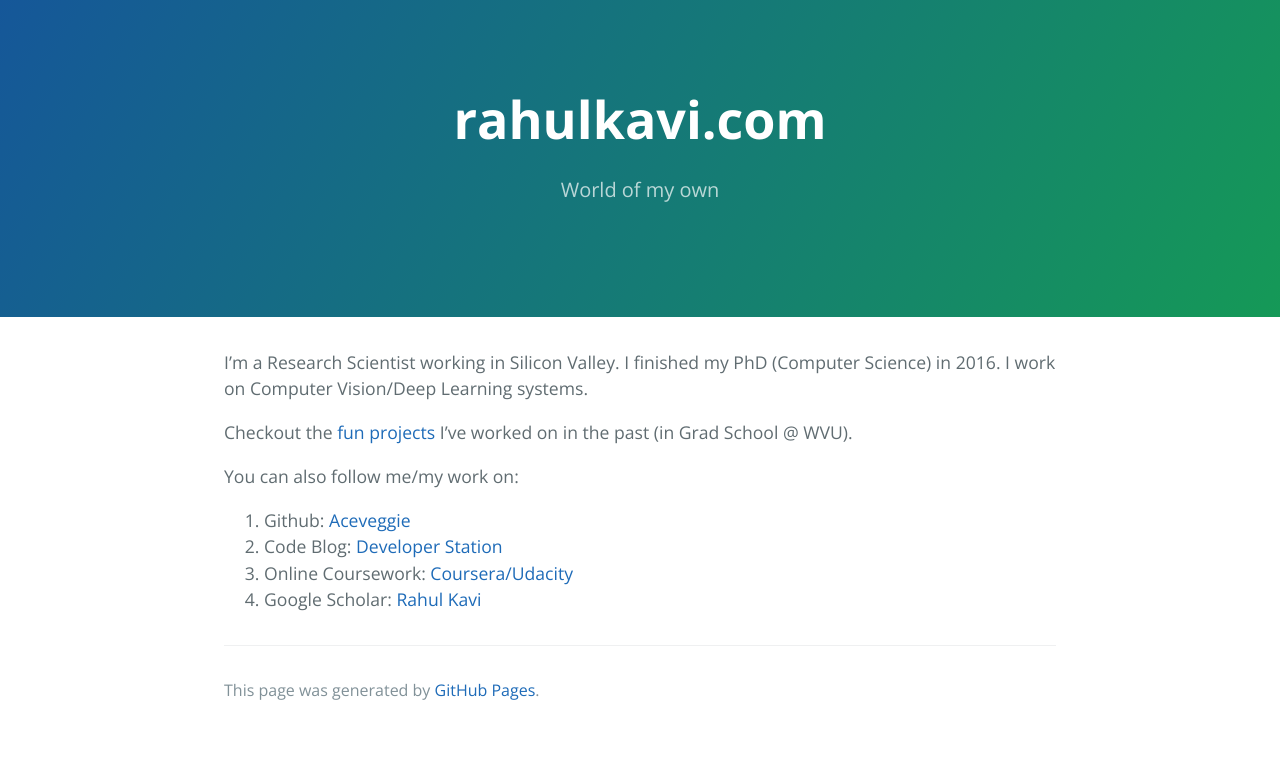
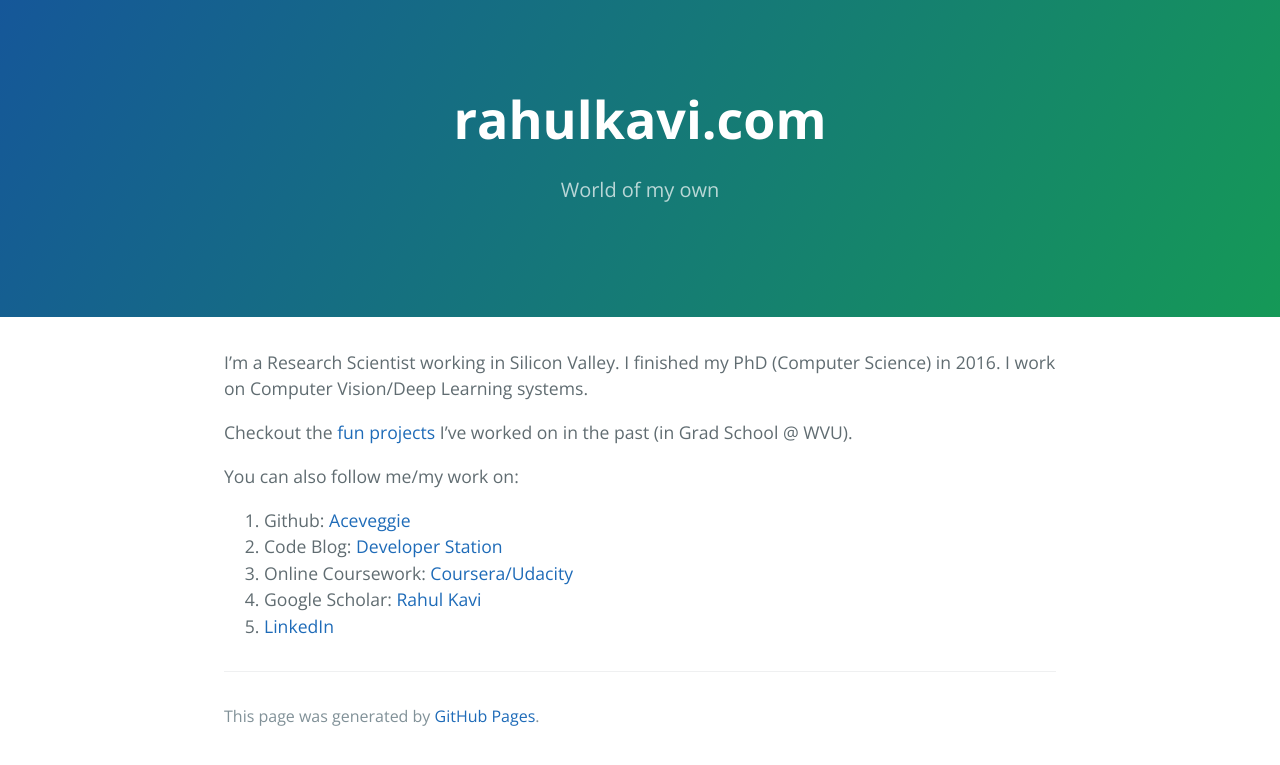
Before and after one commit to aceveggie/aceveggie.github.io, a Jekyll site: the page built from index.md, in a window 1280 px wide. Shown: the top 765 px of the page. Built offline with Jekyll 4.4.1, drawn with Linux system fonts in a browser that asks for light colours.

Commit message:
added linkedin links

```diff
--- a/index.md
+++ b/index.md
@@ -12,3 +12,4 @@ You can also follow me/my work on:
 2. Code Blog: [Developer Station](http://www.developerstation.org)
 3. Online Coursework: [Coursera/Udacity](./online-courses.html)
 4. Google Scholar: [Rahul Kavi](https://scholar.google.com/citations?user=k4viOigAAAAJ)
+5. [LinkedIn](https://www.linkedin.com/in/rahulkavi/)
```
